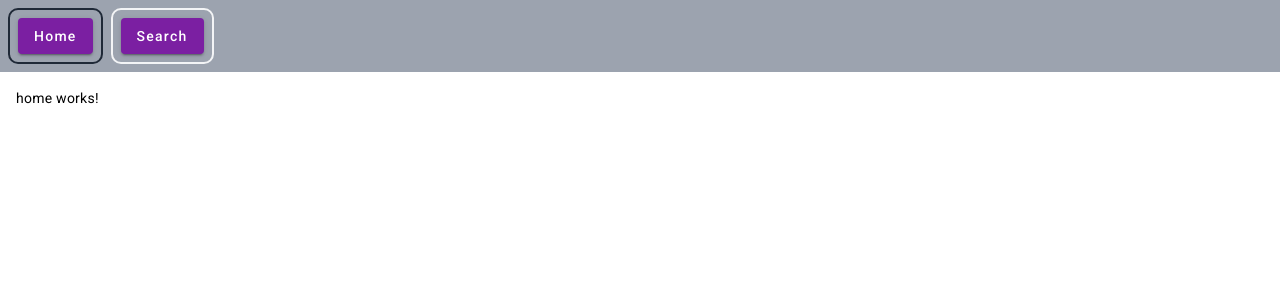
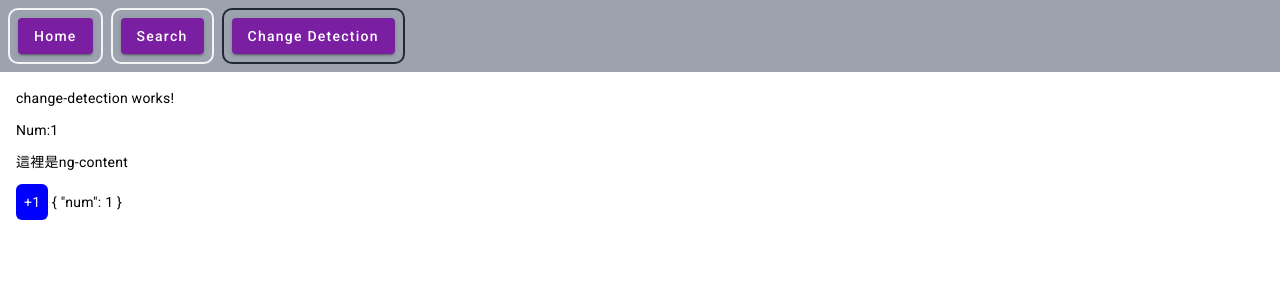
Before and after one commit to Tyler-Lin/learn-angular, an Angular app: page /change-detection in a window 1280 px wide. Before the commit this address led to /home. Shown: the top 300 px of the page. Built offline with nearby package versions, Linux system fonts and the light colour scheme.

Commit message:
建立變更偵測範例以及counter元件

```diff
--- a/src/app/app.route.ts
+++ b/src/app/app.route.ts
@@ -10,12 +10,19 @@ export const appRoutes: Routes = [
       {
         path: 'home',
         loadComponent: () =>
-          import('./home/home.component').then(m => m.HomeComponent),
+          import('./home/home.component').then((m) => m.HomeComponent),
       },
       {
         path: 'search',
         loadComponent: () =>
-          import('./search/search.component').then(m => m.SearchComponent),
+          import('./search/search.component').then((m) => m.SearchComponent),
+      },
+      {
+        path: 'change-detection',
+        loadComponent: () =>
+          import('./change-detection/change-detection.component').then(
+            (m) => m.ChangeDetectionComponent
+          ),
       },
     ],
   },
--- /dev/null
+++ b/src/app/change-detection/change-detection.component.html
@@ -0,0 +1,7 @@
+<p>change-detection works!</p>
+
+<app-counter [data]="data">
+  <span #content>這裡是ng-content</span>
+</app-counter>
+<button appBtnStyle class="p-2 rounded-md" (click)="plus()">+1</button>
+{{ data | json }}
--- /dev/null
+++ b/src/app/change-detection/change-detection.component.ts
@@ -0,0 +1,42 @@
+import {
+  AfterViewInit,
+  Component,
+  ElementRef,
+  OnInit,
+  ViewChild,
+} from '@angular/core';
+import { CommonModule } from '@angular/common';
+import { CounterComponent } from 'src/shared/libs/counter/counter.component';
+import { BtnStyleDirective } from 'src/shared/directive/btn-style.directive';
+
+@Component({
+  selector: 'app-change-detection',
+  standalone: true,
+  imports: [CommonModule, CounterComponent, BtnStyleDirective],
+  templateUrl: './change-detection.component.html',
+  styleUrls: ['./change-detection.component.scss'],
+})
+export class ChangeDetectionComponent implements OnInit, AfterViewInit {
+  // 如果是透過結構型指令 ngIf 動態加入的元件，則無法透過 ViewChild 取得該元件實體，初始化時會是 undefined ， 這時候可以透過 ngAfterViewInit 週期方法取得。
+  // 如果是初始化就存在的dom結構則可加上 {static: true}，這樣就可以在 ngOnInit 時就取得該元件實體。
+  // 預設都是 {static: false}，這樣就必須在 ngAfterViewInit 時才能取得該元件實體。
+  @ViewChild(CounterComponent, { static: true })
+  counterComponent?: CounterComponent;
+  @ViewChild('content', { static: true }) content?: ElementRef;
+  data = { num: 1 };
+
+  ngOnInit(): void {
+    console.log('CounterComponent!!', this.counterComponent);
+    console.log('content!!', this.content);
+  }
+
+  ngAfterViewInit(): void {
+    console.log('CounterComponent!!', this.counterComponent);
+    console.log('content!!', this.content);
+  }
+
+  plus() {
+    ++this.data.num;
+    // this.data = {num: ++this.data.num};
+  }
+}
--- a/src/app/home/home.component.html
+++ b/src/app/home/home.component.html
@@ -4,3 +4,4 @@
   (click)="getNews()">
   取得最新資料
 </button> -->
+<!-- <p>依賴注入練習</p> -->
--- a/src/app/layout/header/header.component.ts
+++ b/src/app/layout/header/header.component.ts
@@ -20,5 +20,9 @@ export class HeaderComponent {
       name: 'Search',
       route: '/search',
     },
+    {
+      name: 'Change Detection',
+      route: '/change-detection',
+    },
   ];
 }
--- a/src/app/search/search.component.html
+++ b/src/app/search/search.component.html
@@ -10,7 +10,8 @@
       <mat-hint>YYYY/MM/DD</mat-hint>
       <mat-datepicker-toggle
         matIconSuffix
-        [for]="picker"></mat-datepicker-toggle>
+        [for]="picker"
+      ></mat-datepicker-toggle>
       <mat-datepicker #picker></mat-datepicker>
     </mat-form-field>
     <mat-form-field class="example-full-width">
@@ -19,7 +20,8 @@
       <mat-hint>YYYY/MM/DD</mat-hint>
       <mat-datepicker-toggle
         matIconSuffix
-        [for]="picker2"></mat-datepicker-toggle>
+        [for]="picker2"
+      ></mat-datepicker-toggle>
       <mat-datepicker #picker2></mat-datepicker>
     </mat-form-field>
     <mat-form-field>
@@ -27,7 +29,8 @@
       <mat-select formControlName="priority">
         <mat-option
           *ngFor="let option of priorityOptions"
-          [value]="option['value']">
+          [value]="option['value']"
+        >
           {{ option['viewValue'] }}
         </mat-option>
       </mat-select>
@@ -45,9 +48,11 @@
       <p>status:{{ newsData.status }}</p>
       <p>總筆數：{{ newsData.totalResults }}</p>
     </div>
+    <div class="flex flex-wrap gap-2">
       <div
-      class="border-2 rounded-md p-2 m-2"
-      *ngFor="let article of newsData.articles">
+        class="border-2 rounded-md p-2 m-2 w-[calc(25%-24px)]"
+        *ngFor="let article of newsData.articles"
+      >
         <p>author:{{ article.author }}</p>
         <p>title:{{ article.title }}</p>
         <p>content:{{ article.content }}</p>
@@ -56,5 +61,6 @@
         <p>url:{{ article.url }}</p>
         <img [src]="article.urlToImage" alt="" />
       </div>
+    </div>
   </ng-container>
 </div>
--- /dev/null
+++ b/src/shared/libs/counter/counter.component.css
@@ -0,0 +1,3 @@
+:host {
+  display: block;
+}
--- /dev/null
+++ b/src/shared/libs/counter/counter.component.ts
@@ -0,0 +1,29 @@
+import { CommonModule } from '@angular/common';
+import {
+  ChangeDetectionStrategy,
+  ChangeDetectorRef,
+  Component,
+  DoCheck,
+  Input,
+  OnInit,
+  SimpleChanges,
+  inject,
+} from '@angular/core';
+
+@Component({
+  selector: 'app-counter',
+  standalone: true,
+  imports: [CommonModule],
+  template: `<p *ngIf="data">Num:{{ data.num }}</p>
+    <p><ng-content></ng-content></p>`,
+  styleUrls: ['./counter.component.css'],
+  changeDetection: ChangeDetectionStrategy.OnPush,
+})
+export class CounterComponent {
+  changeDetectorRef = inject(ChangeDetectorRef);
+  @Input() data?: { num: number };
+
+  ngDoCheck(): void {
+    this.changeDetectorRef.markForCheck();
+  }
+}
```
Also changed, not shown: src/app/change-detection/change-detection.component.scss (added). Lines whose indentation alone changed are shown as unchanged.
